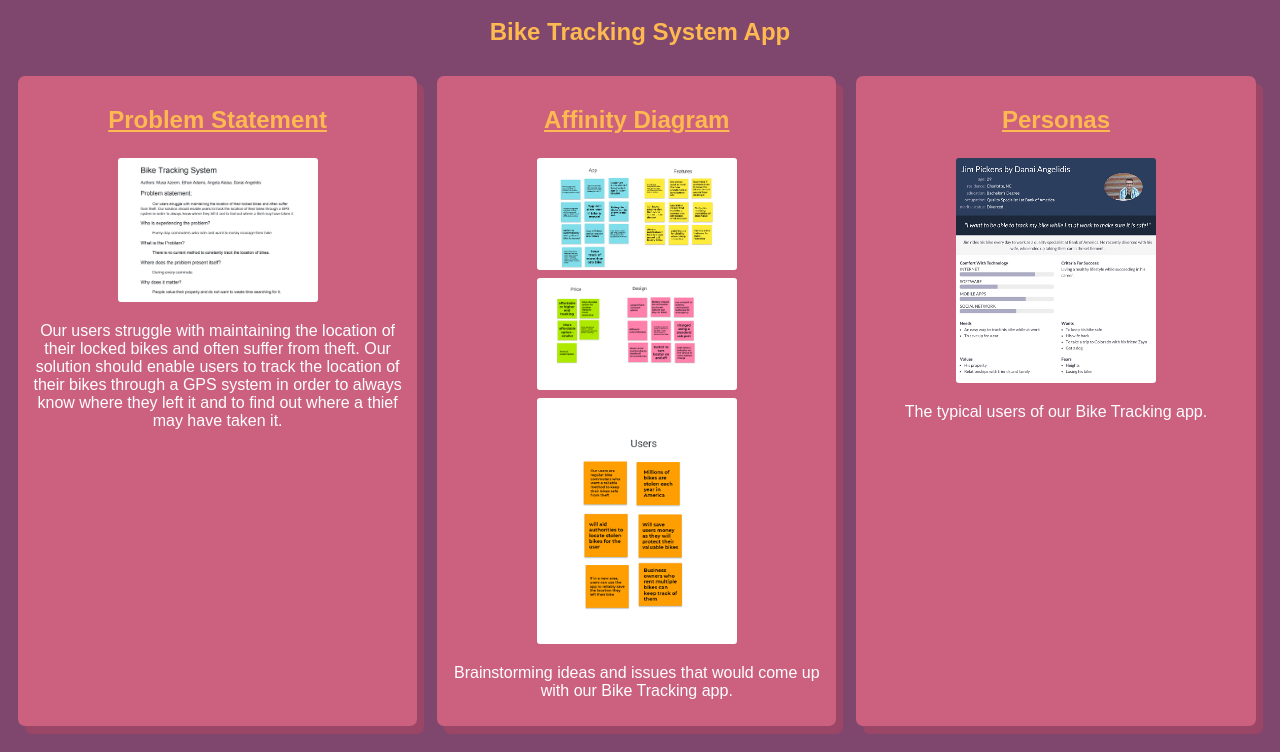
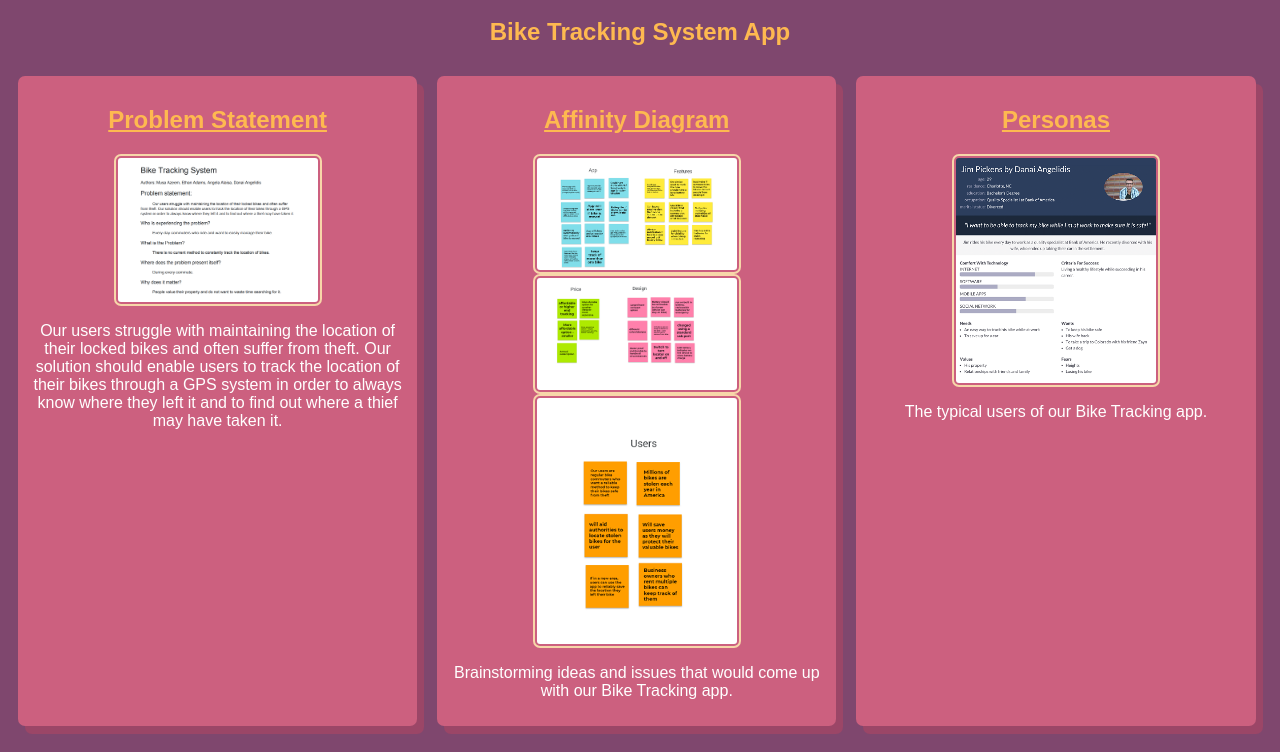
Before and after one commit to danaiangelidis/danaiangelidis.github.io, a plain HTML site: page index.html in a window 1280 px wide. Shown: the part 48-800 px from the top of the page. Drawn offline with Linux system fonts and the light colour scheme.

Commit message:
Add files via upload

```diff
--- a/styles.css
+++ b/styles.css
@@ -22,7 +22,7 @@ body{
     width: 200px;
     padding: 2px;
     margin-right: 10px;
-    border: 2px solid #CC607F;
+    border: 2px solid #f7d7a9;
     border-radius: 7px;
     display: block;
     margin: auto;
```
